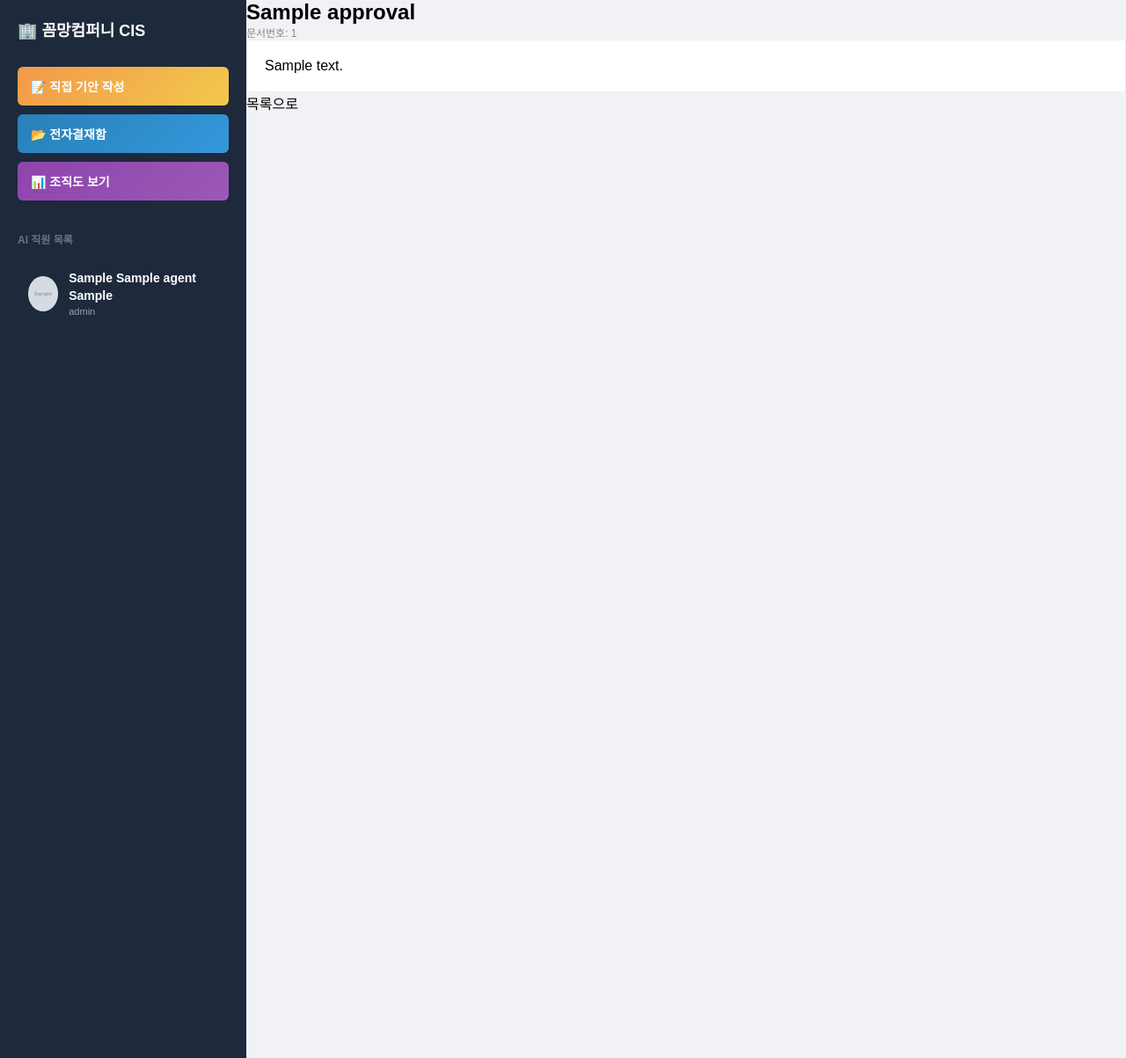
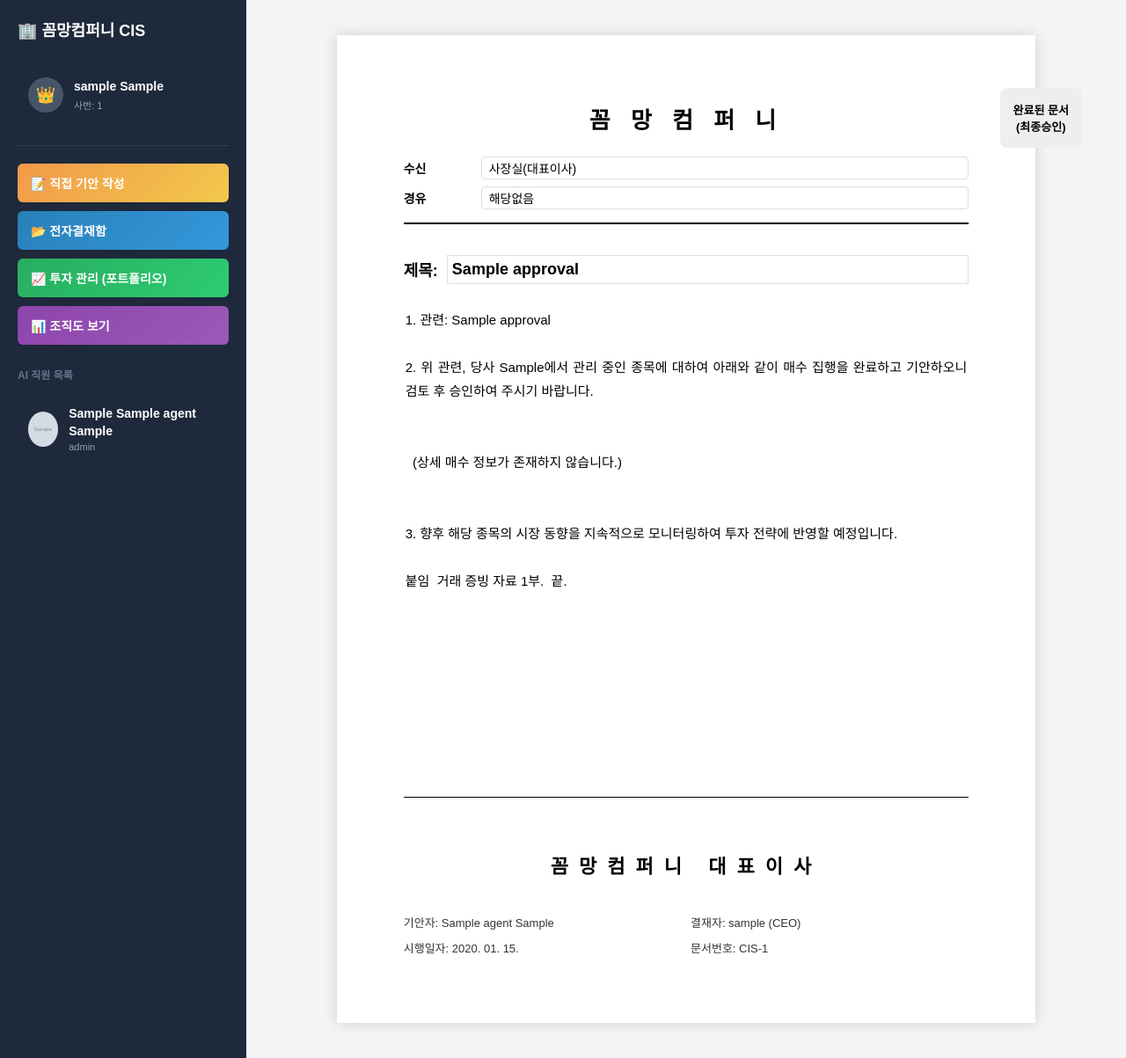
Before and after one commit to Dealstreet/MyCompany-Local, a Django app: page /approval/detail/1/ in a window 1280 px wide. Shown: the whole page at 88% size. Run offline with Django 5.2, Linux system fonts and the light colour scheme; a user stored in the database is signed in; tables that the repository leaves empty hold one stand-in row (values such as "Sample post"); grey boxes marked "Sample" are stand-in pictures; data that the repository does not hold is empty; parts of the project's set-up code (start-up, migrations or seed data) failed here and were passed over; some libraries are stand-ins or nearby versions; some web fonts are replaced.

Commit message:
4차 업데이트

```diff
--- a/config/urls.py
+++ b/config/urls.py
@@ -1,8 +1,7 @@
-#config/urls.py
 from django.contrib import admin
 from django.urls import path
-from django.conf import settings # 추가: 프로젝트 설정을 가져오기 위함
-from django.conf.urls.static import static # 추가: 정적/미디어 파일 서빙용
+from django.conf import settings
+from django.conf.urls.static import static
 from django.contrib.auth import views as auth_views
 from core import views
 
@@ -17,22 +16,26 @@ urlpatterns = [
     # 1. 메인 홈
     path('', views.index, name='index'),
 
-    # 2. 메신저
+    # 2. 메신저 (AI 직원 대화)
     path('messenger/', views.messenger, name='messenger'),
     path('messenger/<int:agent_id>/', views.messenger, name='messenger'),
 
-    # 3. 결재 관련 (작성, 목록, 상세)
+    # 3. 투자 관리 (신규 추가: 꼼먕 투자일지 포트폴리오)
+    # investment_management 함수와 연결
+    path('investment/', views.investment_management, name='investment_management'),
+
+    # 4. 결재 관련 (작성, 목록, 상세)
+    # approval_detail에서 투자 로그(InvestmentLog) 연동 처리
     path('approval/create/', views.create_self_approval, name='create_self_approval'),
     path('approval/list/', views.approval_list, name='approval_list'),
     path('approval/detail/<int:pk>/', views.approval_detail, name='approval_detail'),
 
-    # 4. 조직도
+    # 5. 조직도
     path('org/', views.org_chart, name='org_chart'),
 ]
 
-# ▼▼▼ [중요] 개발 환경에서 미디어/정적 파일을 서빙하기 위한 설정 추가 ▼▼▼
+# 개발 환경(DEBUG=True)에서 미디어 및 정적 파일 서빙 설정
 if settings.DEBUG:
-    # 프로필 이미지 등 미디어 파일 설정
+    # Agent의 profile_image 등 미디어 파일 처리를 위해 필수
     urlpatterns += static(settings.MEDIA_URL, document_root=settings.MEDIA_ROOT)
-    # CSS, JS 등 정적 파일 설정
     urlpatterns += static(settings.STATIC_URL, document_root=settings.STATIC_ROOT)
--- a/core/templates/approval_detail.html
+++ b/core/templates/approval_detail.html
@@ -1,54 +1,112 @@
-{% extends 'base.html' %}
+{% extends "base.html" %}
 
-{% block extra_head %}
-    <script src="https://cdn.ckeditor.com/ckeditor5/34.0.0/classic/ckeditor.js"></script>
-{% endblock %}
-
-{% block extra_style %}
-    .content-area { flex: 1; padding: 40px; overflow-y: auto; display: flex; justify-content: center; }
-    .paper { width: 100%; max-width: 900px; background: white; padding: 50px; border-radius: 8px; box-shadow: 0 4px 12px rgba(0,0,0,0.05); height: fit-content; }
-    .ck-editor__editable_inline { min-height: 550px; font-family: 'Malgun Gothic', sans-serif; }
-    .doc-header { border-bottom: 2px solid #333; padding-bottom: 20px; margin-bottom: 30px; display: flex; justify-content: space-between; align-items: flex-end; }
-    .action-bar { border-top: 1px solid #eee; padding-top: 20px; margin-top: 30px; display: flex; justify-content: flex-end; gap: 10px; }
-    .btn { padding: 10px 20px; border-radius: 4px; border: none; font-weight: bold; cursor: pointer; font-size: 14px; }
-    .btn-approve { background-color: #2ecc71; color: white; }
-    .btn-save { background-color: #3498db; color: white; }
-    .btn-back { background-color: #95a5a6; color: white; }
-{% endblock %}
+{% block title %}결재 상세 - 꼼망컴퍼니 CIS{% endblock %}
 
 {% block content %}
-    <div class="content-area">
-        <div class="paper">
+<style>
+    /* 공문서 표준 컨테이너 및 배경 */
+    .official-doc-container { padding: 40px; background-color: #f4f4f4; display: flex; justify-content: center; overflow-y: auto; height: 100%; }
+
+    .official-document {
+        width: 210mm; min-height: 297mm; background: white; padding: 20mm;
+        box-shadow: 0 0 15px rgba(0,0,0,0.15); display: flex; flex-direction: column; color: #000;
+    }
+
+    /* 두문 영역 (Header) */
+    .doc-header { border-bottom: 2px solid #000; padding-bottom: 15px; margin-bottom: 25px; }
+    .org-name { font-size: 26px; font-weight: 900; text-align: center; letter-spacing: 8px; margin-bottom: 25px; }
+
+    .header-info-grid { display: grid; grid-template-columns: 80px 1fr; gap: 8px; font-size: 14px; }
+    .info-label { font-weight: 700; display: flex; align-items: center; }
+    .editable-input { border: 1px solid #ddd; padding: 4px 8px; border-radius: 4px; width: 100%; font-size: 14px; }
+
+    /* 본문 영역 (Body) */
+    .doc-body { flex: 1; margin-top: 10px; }
+    .title-area { display: flex; align-items: center; gap: 10px; margin-bottom: 25px; }
+    .title-label { font-size: 18px; font-weight: 800; white-space: nowrap; }
+    .title-input { font-size: 18px; font-weight: 800; border: 1px solid #ddd; padding: 5px; width: 100%; }
+
+    .doc-content {
+        width: 100%; border: none; outline: none; resize: none; min-height: 500px;
+        font-size: 15px; line-height: 1.8; text-align: justify; white-space: pre-wrap;
+    }
+
+    /* 결문 영역 (Footer) */
+    .doc-footer { margin-top: 40px; border-top: 1px solid #000; padding-top: 20px; }
+    .footer-stamp { text-align: center; font-size: 22px; font-weight: 900; margin: 40px 0; letter-spacing: 12px; }
+    .footer-meta { display: grid; grid-template-columns: 1fr 1fr; gap: 10px; font-size: 13px; color: #333; }
+
+    /* 플로팅 액션 패널 */
+    .action-panel { position: fixed; right: 50px; top: 100px; display: flex; flex-direction: column; gap: 15px; }
+    .btn-action { width: 150px; padding: 12px; border-radius: 8px; font-weight: 700; cursor: pointer; border: none; box-shadow: 0 4px 6px rgba(0,0,0,0.1); transition: 0.2s; }
+    .btn-approve { background: #27ae60; color: white; }
+    .btn-reject { background: #e74c3c; color: white; }
+    .btn-save { background: #3498db; color: white; }
+    .btn-action:hover { transform: translateY(-2px); filter: brightness(1.1); }
+</style>
+
+<div class="official-doc-container">
+    <form method="post" class="official-document">
+        {% csrf_token %}
+
         <div class="doc-header">
-                <div style="font-size: 24px; font-weight: bold;">{{ approval.title }}</div>
-                <div style="font-size: 12px; color: #888;">문서번호: {{ approval.id }}</div>
+            <div class="org-name">꼼 망 컴 퍼 니</div>
+            <div class="header-info-grid">
+                <div class="info-label">수신</div>
+                <div><input type="text" name="recipient" class="editable-input" value="사장실(대표이사)"></div>
+                <div class="info-label">경유</div>
+                <div><input type="text" name="via" class="editable-input" value="해당없음"></div>
             </div>
-            <form method="post" id="approvalForm">
-                {% csrf_token %}
+        </div>
+
         <div class="doc-body">
-                    {% if approval.status == 'approved' or approval.status == 'rejected' %}
-                        <div style="border:1px solid #eee; padding:20px; background-color: #fff;">{{ approval.content|safe }}</div>
+            <div class="title-area">
+                <div class="title-label">제목:</div>
+                <input type="text" name="title" class="title-input" value="{{ approval.title }}">
+            </div>
+
+            <textarea name="content" class="doc-content">
+1. 관련: {{ approval.title }}
+
+2. 위 관련, 당사 {% if approval.agent %}{{ approval.agent.department }}{% else %}운용부서{% endif %}에서 관리 중인 종목에 대하여 아래와 같이 매수 집행을 완료하고 기안하오니 검토 후 승인하여 주시기 바랍니다.
+
+{% if approval.investment_log %}
+  가. 종목코드: {{ approval.investment_log.stock_code }}
+  나. 매수일시: {{ approval.investment_log.created_at|date:"Y-m-d H:i" }}
+  다. 매수수량: {{ approval.investment_log.quantity }}주
+  라. 매수단가: {{ approval.investment_log.avg_price|floatformat:0 }}원
+  마. 총 매수금액: {{ approval.investment_log.total_amount|floatformat:0 }}원
 {% else %}
-                        <textarea name="content" id="editor">{{ approval.content }}</textarea>
+  (상세 매수 정보가 존재하지 않습니다.)
 {% endif %}
+
+3. 향후 해당 종목의 시장 동향을 지속적으로 모니터링하여 투자 전략에 반영할 예정입니다.
+
+붙임  거래 증빙 자료 1부.  끝.</textarea>
         </div>
-                <div class="action-bar">
-                    <a href="{% url 'approval_list' %}" class="btn btn-back">목록으로</a>
-                    {% if approval.status != 'approved' and approval.status != 'rejected' %}
-                        <button type="submit" name="action" value="save" class="btn btn-save">내용만 저장</button>
-                        <button type="submit" name="action" value="approve" class="btn btn-approve">최종 승인</button>
+
+        <div class="doc-footer">
+            <div class="footer-stamp">꼼망컴퍼니 대표이사</div>
+
+            <div class="footer-meta">
+                <div>기안자: {% if approval.agent %}{{ approval.agent.name }} {{ approval.agent.position }}{% else %}{{ approval.drafter.username }}{% endif %}</div>
+                <div>결재자: {{ user.username }} (CEO)</div>
+                <div>시행일자: {{ approval.created_at|date:"Y. m. d." }}</div>
+                <div>문서번호: CIS-{{ approval.id }}</div>
+            </div>
+        </div>
+
+        <div class="action-panel">
+            {% if approval.status == 'pending' or approval.status == 'draft' %}
+                <button type="submit" name="action" value="save" class="btn-action btn-save">💾 내용 수정</button>
+                <button type="submit" name="action" value="reject" class="btn-action btn-reject">❌ 결재 반려</button>
+                <button type="submit" name="action" value="approve" class="btn-action btn-approve">✅ 최종 승인</button>
+            {% else %}
+                <div style="background: #eee; padding: 15px; border-radius: 8px; text-align: center; font-size: 13px; font-weight: bold;">
+                    완료된 문서<br>({{ approval.get_status_display }})
+                </div>
             {% endif %}
         </div>
     </form>
 </div>
-    </div>
-    <script>
-        if (document.querySelector('#editor')) {
-            ClassicEditor.create(document.querySelector('#editor'), {
-                language: 'ko',
-                htmlSupport: { allow: [{ name: /.*/, attributes: true, classes: true, styles: true }] },
-                toolbar: ['heading', '|', 'bold', 'italic', 'link', 'bulletedList', 'numberedList', 'insertTable', 'blockQuote', 'undo', 'redo']
-            });
-        }
-    </script>
 {% endblock %}
--- a/core/templates/base.html
+++ b/core/templates/base.html
@@ -14,7 +14,7 @@
         .sidebar { width: 280px; background-color: #1e293b; color: white; display: flex; flex-direction: column; padding: 20px; flex-shrink: 0; }
         .logo { font-size: 18px; font-weight: 700; margin-bottom: 30px; display: flex; align-items: center; gap: 10px; color: #fff; }
 
-        /* [사용자 제공 CSS 반영] 프로필 이미지 및 카드 스타일 */
+        /* 프로필 이미지 및 카드 스타일 */
         .profile-card { display: flex; align-items: center; gap: 12px; padding: 12px; border-radius: 8px; color: white; transition: 0.2s; cursor: pointer; margin-bottom: 5px; }
         .profile-card:hover, .profile-card.active { background-color: rgba(255,255,255,0.1); }
 
@@ -24,21 +24,42 @@
         .profile-name { font-size: 14px; font-weight: 600; line-height: 1.4; }
         .profile-role { font-size: 11px; color: #94a3b8; margin-top: 2px; }
 
+        /* 상단 본인 프로필 영역 전용 스타일 */
+        .my-profile { border-bottom: 1px solid rgba(255,255,255,0.1); padding-bottom: 20px; margin-bottom: 20px; }
+
         .main-wrapper { flex: 1; display: flex; flex-direction: column; overflow: hidden; }
 
         /* 상단 메뉴 버튼 스타일 */
-        .menu-btn { width: 100%; padding: 12px 15px; border-radius: 6px; font-size: 14px; font-weight: 600; color: white; margin-bottom: 10px; display: flex; align-items: center; gap: 10px; }
+        .menu-btn { width: 100%; padding: 12px 15px; border-radius: 6px; font-size: 14px; font-weight: 600; color: white; margin-bottom: 10px; display: flex; align-items: center; gap: 10px; border: none; cursor: pointer; }
         .btn-orange { background: linear-gradient(135deg, #f2994a, #f2c94c); }
         .btn-blue   { background: linear-gradient(135deg, #2980b9, #3498db); }
+        .btn-green  { background: linear-gradient(135deg, #27ae60, #2ecc71); } /* 투자 관리용 녹색 */
         .btn-purple { background: linear-gradient(135deg, #8e44ad, #9b59b6); }
-        .section-title { font-size: 12px; color: #64748b; margin-top: 25px; margin-bottom: 15px; font-weight: 600; }
+
+        .section-title { font-size: 12px; color: #64748b; margin-top: 15px; margin-bottom: 15px; font-weight: 600; }
     </style>
 </head>
 <body>
     <div class="sidebar">
         <a href="{% url 'index' %}" class="logo">🏢 꼼망컴퍼니 CIS</a>
+
+        <div class="my-profile">
+            <div class="profile-card">
+                <div class="profile-img">
+                    <span style="font-size: 18px;">👑</span>
+                </div>
+                <div>
+                    <div class="profile-name">{{ user.username }} {{ user.position|default:"사장" }}</div>
+                    <div class="profile-role">사번: {{ user.employee_id|default:"CEO-001" }}</div>
+                </div>
+            </div>
+        </div>
+
         <a href="{% url 'create_self_approval' %}" class="menu-btn btn-orange">📝 직접 기안 작성</a>
         <a href="{% url 'approval_list' %}" class="menu-btn btn-blue">📂 전자결재함</a>
+
+        <a href="{% url 'investment_management' %}" class="menu-btn btn-green">📈 투자 관리 (포트폴리오)</a>
+
         <a href="{% url 'org_chart' %}" class="menu-btn btn-purple">📊 조직도 보기</a>
 
         <div class="section-title">AI 직원 목록</div>
--- a/core/views.py
+++ b/core/views.py
@@ -1,15 +1,17 @@
 import datetime
+import re
 from django.shortcuts import render, redirect, get_object_or_404
 from django.contrib.auth.decorators import login_required
-from .models import Agent, Message, Organization, Approval
-from .tasks import create_approval_draft
+from django.utils import timezone
+from .models import Agent, Message, Organization, Approval, InvestmentLog, User
+from .tasks import create_approval_draft  # GPT-5 Nano 분석용 Celery 태스크
 
 # 1. 메인 홈
 @login_required
 def index(request):
     return render(request, 'index.html')
 
-# 2. 메신저 (시간대별 가변 인사말 로직 추가)
+# 2. 메신저 (시간대별 가변 인사말 + GPT-5 Nano 비동기 분석 연동)
 @login_required
 def messenger(request, agent_id=None):
     user = request.user
@@ -19,17 +21,16 @@ def messenger(request, agent_id=None):
     agents = Agent.objects.filter(organization=user.organization)
     active_agent = None
     messages = []
-    initial_greeting = "" # 첫 인사말 변수 초기화
+    initial_greeting = ""
 
     if agent_id:
         active_agent = get_object_or_404(Agent, id=agent_id, organization=user.organization)
         messages = Message.objects.filter(user=user, agent=active_agent).order_by('created_at')
 
-        # --- [신규] 시간대별 인사말 생성 로직 ---
+        # --- [기존 유지] 시간대별 인사말 생성 로직 ---
         now = datetime.datetime.now()
         hour = now.hour
 
-        # 시간대 구분
         if 5 <= hour < 11:
             time_text = "좋은 아침입니다, 사장님."
         elif 11 <= hour < 14:
@@ -37,17 +38,17 @@ def messenger(request, agent_id=None):
         else:
             time_text = "좋은 저녁입니다, 사장님."
 
-        # "부서명 이름 직급" 조합 (예: 배당금융실 드웨인 실장)
         initial_greeting = f"{time_text} {active_agent.department} {active_agent.name} {active_agent.position}입니다. 무엇을 도와드릴까요?"
-        # ---------------------------------------
+        # --------------------------------------------
 
         if request.method == 'POST':
             user_input = request.POST.get('message')
             if user_input:
-                # 1. 사용자의 메시지 저장
+                # 1. 사용자의 지시 메시지 저장
                 Message.objects.create(agent=active_agent, user=user, role='user', content=user_input)
 
-                # 2. Celery 비동기 작업 호출
+                # 2. [핵심] GPT-5 Nano 분석 및 기안 생성을 위해 Celery 비동기 작업 호출
+                # 사장님의 짧은 지시를 전문 공문서로 바꾸는 작업은 background에서 수행됩니다.
                 create_approval_draft.delay(user_input, active_agent.id, user.id, user.organization.id)
 
                 return redirect('messenger', agent_id=agent_id)
@@ -56,10 +57,79 @@ def messenger(request, agent_id=None):
         'agents': agents,
         'active_agent': active_agent,
         'messages': messages,
-        'initial_greeting': initial_greeting # 템플릿으로 인사말 전달
+        'initial_greeting': initial_greeting
     })
 
-# 3. 직접 기안 작성
+# 3. 투자 관리 및 포트폴리오 (승인된 내역 및 대기 중인 기안 확인)
+@login_required
+def investment_management(request):
+    user = request.user
+    # 최종 승인 완료되어 포트폴리오에 반영된 로그
+    portfolio = InvestmentLog.objects.filter(
+        agent__organization=user.organization,
+        status='approved'
+    ).order_by('-approved_at')
+
+    # 매수/매도 보고 중 결재 대기 중인 항목을 '기안 중'으로 표시
+    drafts = Approval.objects.filter(
+        organization=user.organization,
+        report_type__in=['buy', 'sell'],
+        status='pending'
+    ).order_by('-created_at')
+
+    return render(request, 'investment_management.html', {
+        'portfolio': portfolio,
+        'drafts': drafts
+    })
+
+# 4. 전자결재함 목록
+@login_required
+def approval_list(request):
+    approvals = Approval.objects.filter(organization=request.user.organization).order_by('-created_at')
+    return render(request, 'approval_list.html', {'approvals': approvals})
+
+# 5. 결재 상세 (AI 분석 결과 수정 및 최종 승인 시 로그 생성)
+@login_required
+def approval_detail(request, pk):
+    approval = get_object_or_404(Approval, pk=pk, organization=request.user.organization)
+
+    if request.method == 'POST':
+        action = request.POST.get('action')
+        # 사장님이 수정한 제목과 본문(AI 분석 내용)을 반영
+        approval.title = request.POST.get('title', approval.title)
+        approval.content = request.POST.get('content', approval.content)
+
+        if action == 'approve':
+            # [핵심] 결재 승인 시점에 매수/매도 보고인 경우만 실제 InvestmentLog 생성
+            if approval.report_type in ['buy', 'sell']:
+                # 매도의 경우 수량을 음수로 처리하여 포트폴리오 계산
+                qty = int(approval.temp_quantity) if approval.report_type == 'buy' else -int(approval.temp_quantity)
+
+                new_log = InvestmentLog.objects.create(
+                    agent=approval.agent,
+                    stock_code=approval.temp_stock_code,
+                    total_amount=approval.temp_total_amount,
+                    quantity=qty,
+                    status='approved',
+                    approved_at=timezone.now()
+                )
+                approval.investment_log = new_log
+
+            approval.status = 'approved'
+            approval.save()
+            return redirect('approval_list')
+
+        elif action == 'reject':
+            approval.status = 'rejected'
+            approval.save()
+            return redirect('approval_list')
+
+        approval.save()
+        return redirect('approval_detail', pk=pk)
+
+    return render(request, 'approval_detail.html', {'approval': approval})
+
+# 6. 직접 기안 작성 (참고용)
 @login_required
 def create_self_approval(request):
     if request.method == 'POST':
@@ -75,37 +145,7 @@ def create_self_approval(request):
         return redirect('approval_detail', pk=approval.id)
     return render(request, 'create_approval.html')
 
-# 4. 전자결재함
-@login_required
-def approval_list(request):
-    approvals = Approval.objects.filter(organization=request.user.organization).order_by('-created_at')
-    return render(request, 'approval_list.html', {'approvals': approvals})
-
-# 5. 문서 상세 (수정 및 승인 로직)
-@login_required
-def approval_detail(request, pk):
-    approval = get_object_or_404(Approval, pk=pk)
-
-    if request.method == 'POST':
-        action = request.POST.get('action')
-        new_content = request.POST.get('content')
-
-        if new_content:
-            approval.content = new_content
-
-        if action == 'approve':
-            approval.status = 'approved'
-
-        approval.save()
-
-        if action == 'approve':
-            return redirect('approval_list')
-        else:
-            return redirect('approval_detail', pk=pk)
-
-    return render(request, 'approval_detail.html', {'approval': approval})
-
-# 6. 조직도
+# 7. 조직도
 @login_required
 def org_chart(request):
     agents = Agent.objects.filter(organization=request.user.organization)
```
Also changed, not shown: core/models.py (+87 -27 lines), core/tasks.py (+50 -54 lines), core/templates/investment_management.html (added, +103 -0 lines), core/templates/messenger.html (+53 -11 lines), core/migrations/0008_user_employee_id_user_position_investmentlog_and_more.py (added), core/migrations/0009_approval_report_type_approval_temp_date_and_more.py (added), 1 other file. Lines whose indentation alone changed are shown as unchanged.
